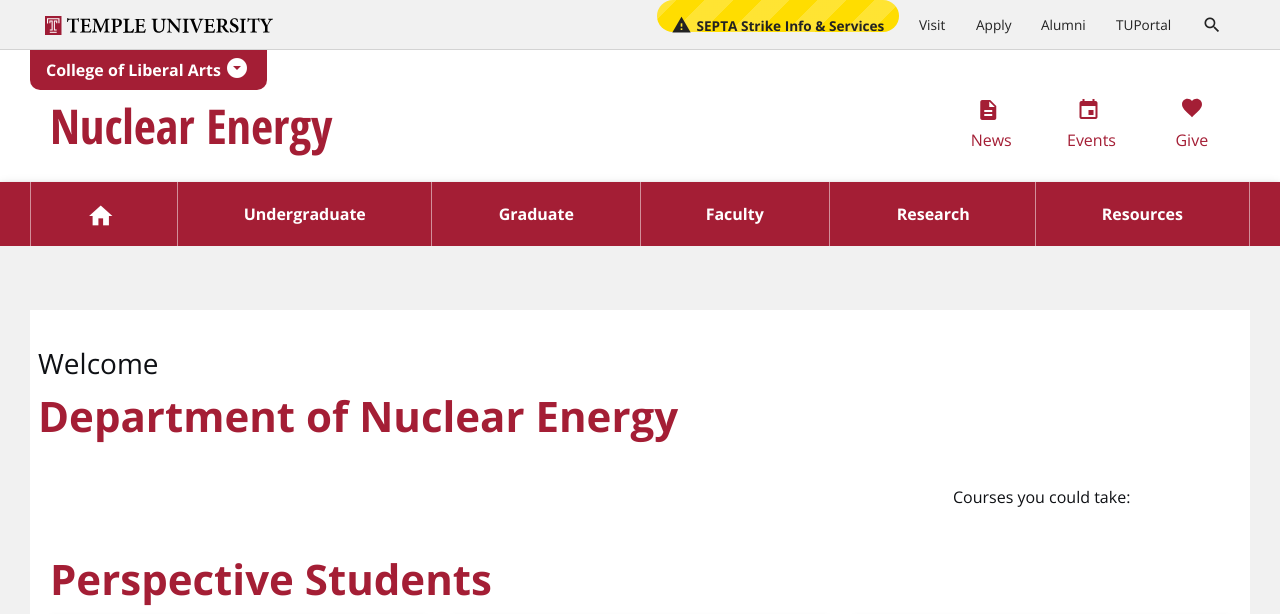
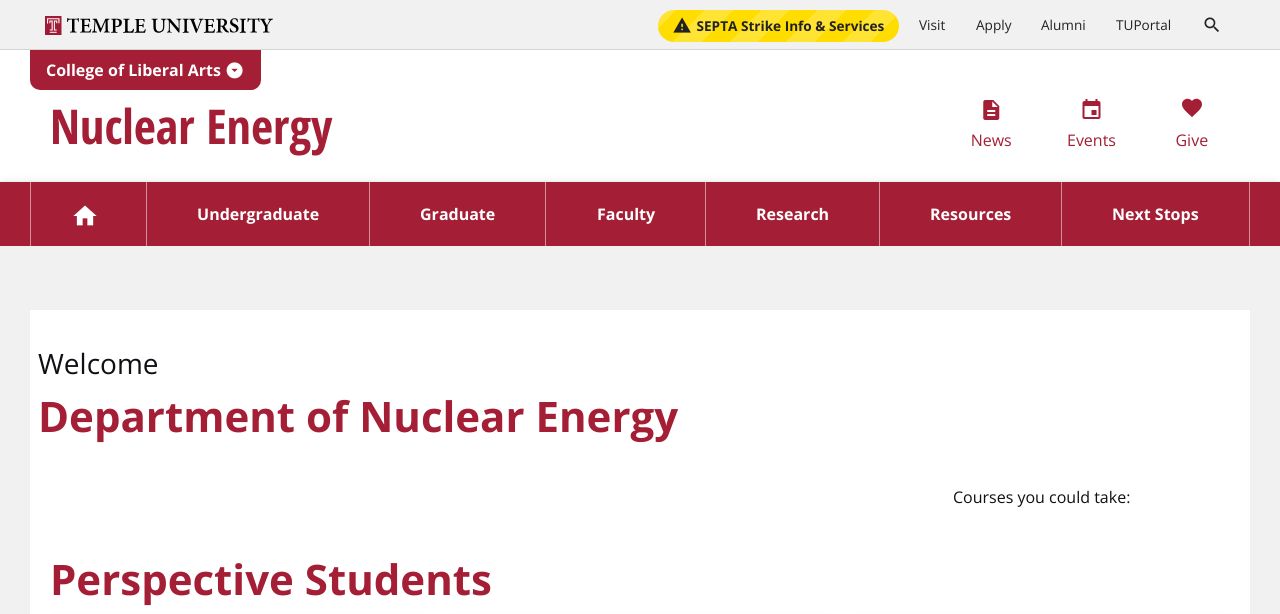
Before and after one commit to TULiberalArts/TUtheme, a Jekyll site: the page built from test_content/home.html, in a window 1280 px wide, cut to the strip 0-614 px from the top of the page. Built offline with Jekyll 4.4.1, drawn with Linux system fonts in a browser that asks for light colours; nearby versions of some CDN libraries.

Commit message:
Fix header

```diff
--- a/_data/navigation.yml
+++ b/_data/navigation.yml
@@ -8,3 +8,5 @@
   url: /research
 - text: Resources
   url : /resources
+- text: Next Stops
+  url : /next-stops
--- a/_includes/nav/nav-college.html
+++ b/_includes/nav/nav-college.html
@@ -18,7 +18,7 @@
           <li><b>Program Sites</b></li>
             <li><a href="https://liberalarts.temple.edu/academics/africology-and-african-american-studies">Afrocology and African American Studies</a></li>
             <li><a href="https://liberalarts.temple.edu/academics/american-studies">American Studies</a></li>
-            <li><a href="https://liberalarts.temple.edu/academics/anthropology">Anthropology</a></li>
+            <li><a href="https://liberalarts.temple.edu/academics/anthropologyg">Anthropology</a></li>
             <li><a href="https://liberalarts.temple.edu/academics/arabic">Arabic</a></li>
             <li><a href="https://liberalarts.temple.edu/academics/asian-studies">Asian Studies</a></li>
             <li><a href="https://liberalarts.temple.edu/academics/chinese">Chinese</a></li>
--- a/_sass/temple/_header.scss
+++ b/_sass/temple/_header.scss
@@ -15,9 +15,7 @@
     height: 50px;
   }
 
-  i,
-  [class^="mdi-"], [class*="mdi-"],
-  i.material-icons {
+  form i.material-icons {
     // font-size: 24px;
     font-size: 1.25rem;
     height: $navbar-university-height;
@@ -95,7 +93,7 @@
       // float: right;
       margin-left: 170px;
       border-radius: 60px;
-      .material-icons {
+      i.material-icons {
         border-radius: 50%;
         background: $tu-cherry;
         color: white;
@@ -182,6 +180,13 @@
     text-align: center;
     margin-top: 3rem;
     display: inline-block;
+    a {
+      display: inline-block;
+      i.material-icons {
+        font-size: 24px;
+        margin-right: 0;
+      }
+    }
   }
   .nav-toggle-link {
     text-align: center;
@@ -196,9 +201,7 @@
       display: none;
     }
   }
-  i.material-icons {
-    font-size: 24px;
-  }
+
 }
 
 // Program Nav
```
